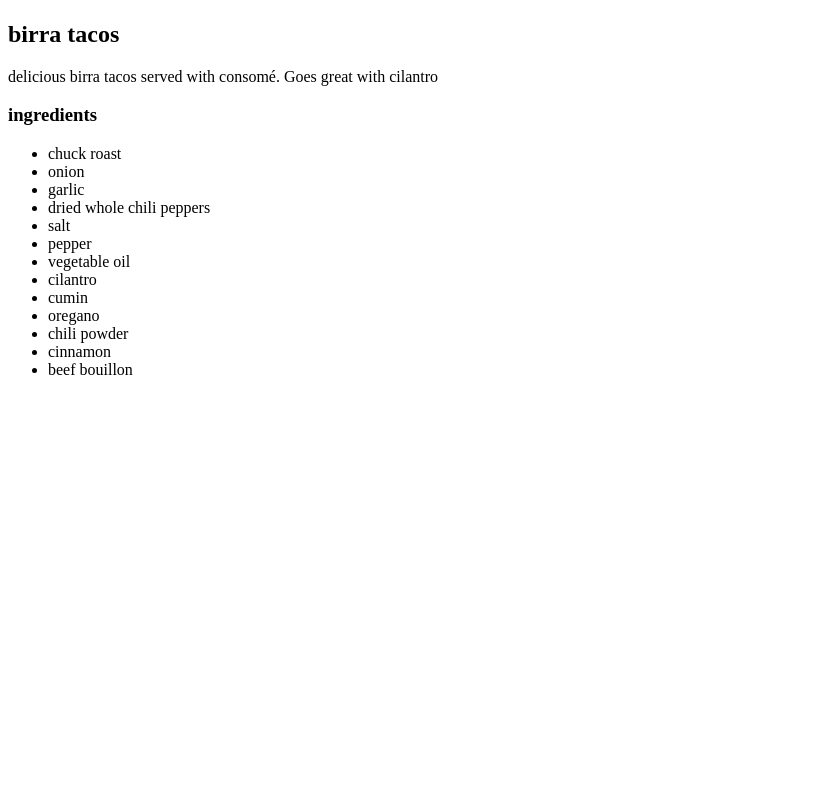
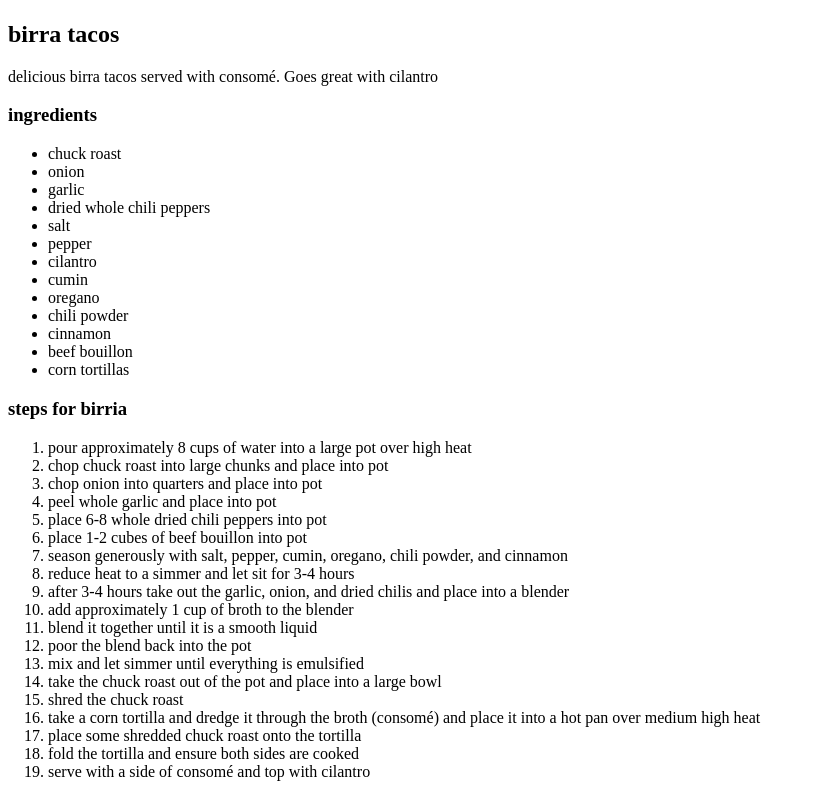
Before and after one commit to Robben-B/odin-recipes, a plain HTML site: page recipes/birria-tacos.html in a window 1280 px wide. Shown: the part 358-1155 px from the top of the page, without its empty margins (0-816 px from the left). Before the commit the page ends 800 px from the top, so only its background shows below. Drawn offline with Linux system fonts and the light colour scheme.

Commit message:
add steps for birria

```diff
--- a/recipes/birria-tacos.html
+++ b/recipes/birria-tacos.html
@@ -18,13 +18,35 @@
         <li>dried whole chili peppers</li>
         <li>salt</li>
         <li>pepper</li>
-        <li>vegetable oil</li>
         <li>cilantro</li>
         <li>cumin</li>
         <li>oregano</li>
         <li>chili powder</li>
         <li>cinnamon</li>
         <li>beef bouillon</li>
+        <li>corn tortillas</li>
     </ul>
+    <h3>steps for birria</h3>
+    <ol>
+        <li>pour approximately 8 cups of water into a large pot over high heat</li>
+        <li>chop chuck roast into large chunks and place into pot</li>
+        <li>chop onion into quarters and place into pot</li>
+        <li>peel whole garlic and place into pot</li>
+        <li>place 6-8 whole dried chili peppers into pot</li>
+        <li>place 1-2 cubes of beef bouillon into pot</li>
+        <li>season generously with salt, pepper, cumin, oregano, chili powder, and cinnamon</li>
+        <li>reduce heat to a simmer and let sit for 3-4 hours</li>
+        <li>after 3-4 hours take out the garlic, onion, and dried chilis and place into a blender</li>
+        <li>add approximately 1 cup of broth to the blender</li>
+        <li>blend it together until it is a smooth liquid</li>
+        <li>poor the blend back into the pot</li>
+        <li>mix and let simmer until everything is emulsified</li>
+        <li>take the chuck roast out of the pot and place into a large bowl</li>
+        <li>shred the chuck roast</li>
+        <li>take a corn tortilla and dredge it through the broth (consomé) and place it into a hot pan over medium high heat</li>
+        <li>place some shredded chuck roast onto the tortilla</li>
+        <li>fold the tortilla and ensure both sides are cooked</li>
+        <li>serve with a side of consomé and top with cilantro</li>
+    </ol>
 </body>
 </html>
```
